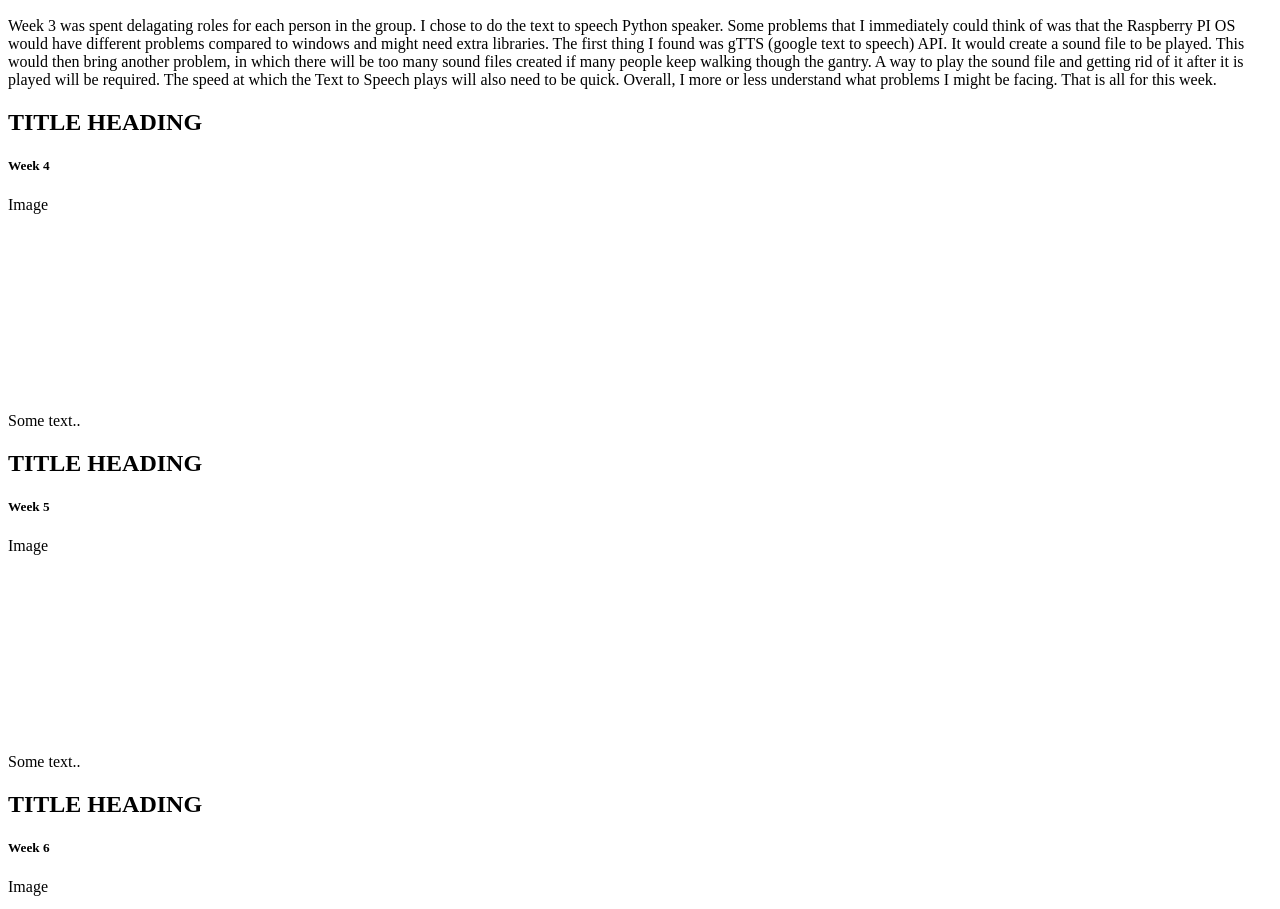
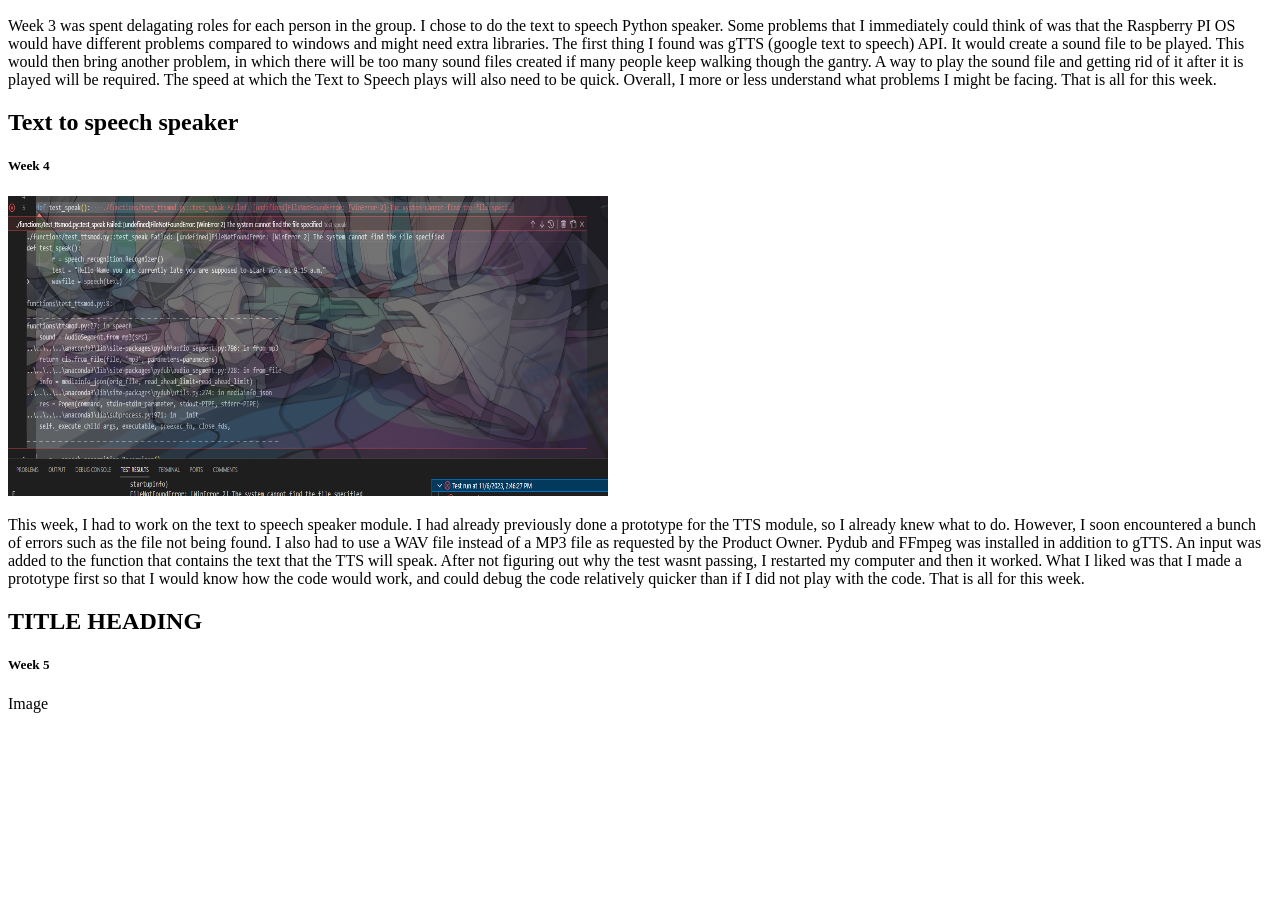
Before and after one commit to HinaAppreciator/Experience-Blog, a plain HTML site: page index.html in a window 1280 px wide. Shown: the part 1136-2045 px from the top of the page. Drawn offline with Linux system fonts and the light colour scheme.

Commit message:
Week 4 reflection added

```diff
--- a/index.html
+++ b/index.html
@@ -58,10 +58,15 @@
           </div>
 
           <div class="card">
-            <h2>TITLE HEADING</h2>
+            <h2>Text to speech speaker</h2>
             <h5>Week 4</h5>
-            <div class="fakeimg" style="height:200px;">Image</div>
-            <p>Some text..</p>
+            <img src="./images/ERROR.jpg" alt="error message"  width="600" height="300">
+            <p>This week, I had to work on the text to speech speaker module. I had already previously done a prototype for the TTS module, so I already knew
+              what to do. However, I soon encountered a bunch of errors such as the file not being found. I also had to use a WAV file instead of a MP3 file as requested
+              by the Product Owner. Pydub and FFmpeg was installed in addition to gTTS. An input was added to the function that contains the text that the TTS will speak.
+              After not figuring out why the test wasnt passing, I restarted my computer and then it worked. What I liked was that I made a prototype first so that I would
+              know how the code would work, and could debug the code relatively quicker than if I did not play with the code. That is all for this week.
+            </p>
           </div>
 
 
```
Also changed, not shown: images/ERROR.jpg (added).
